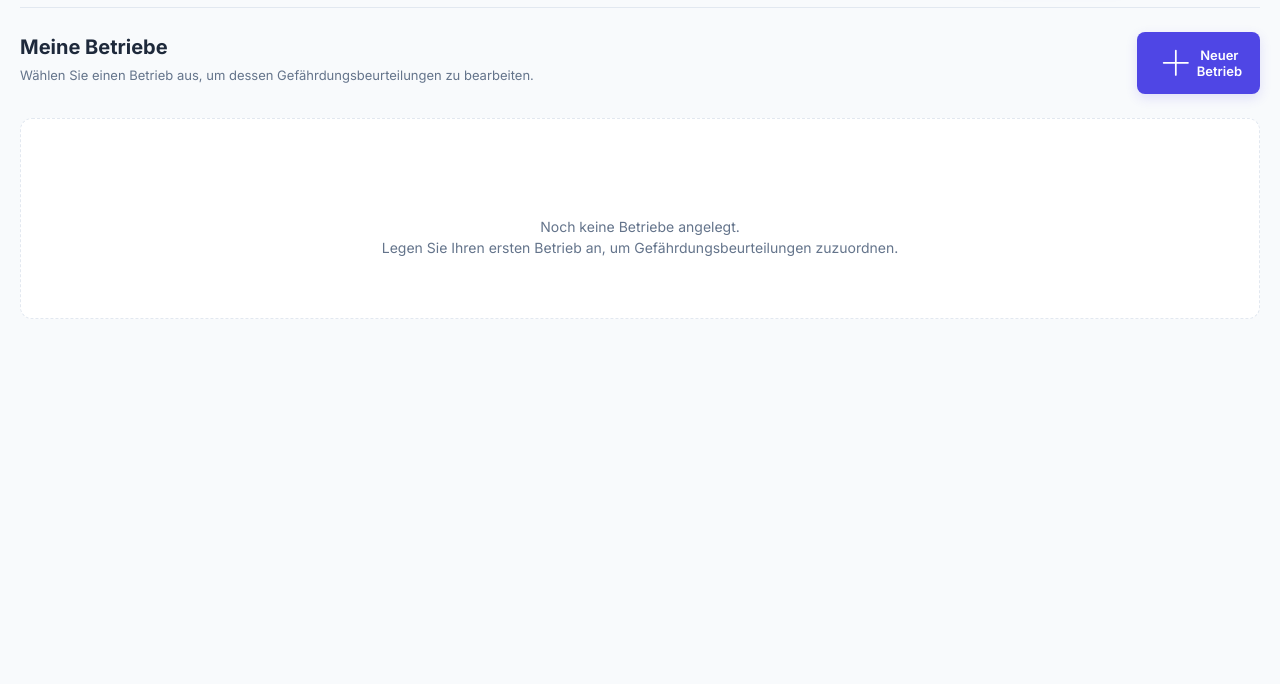
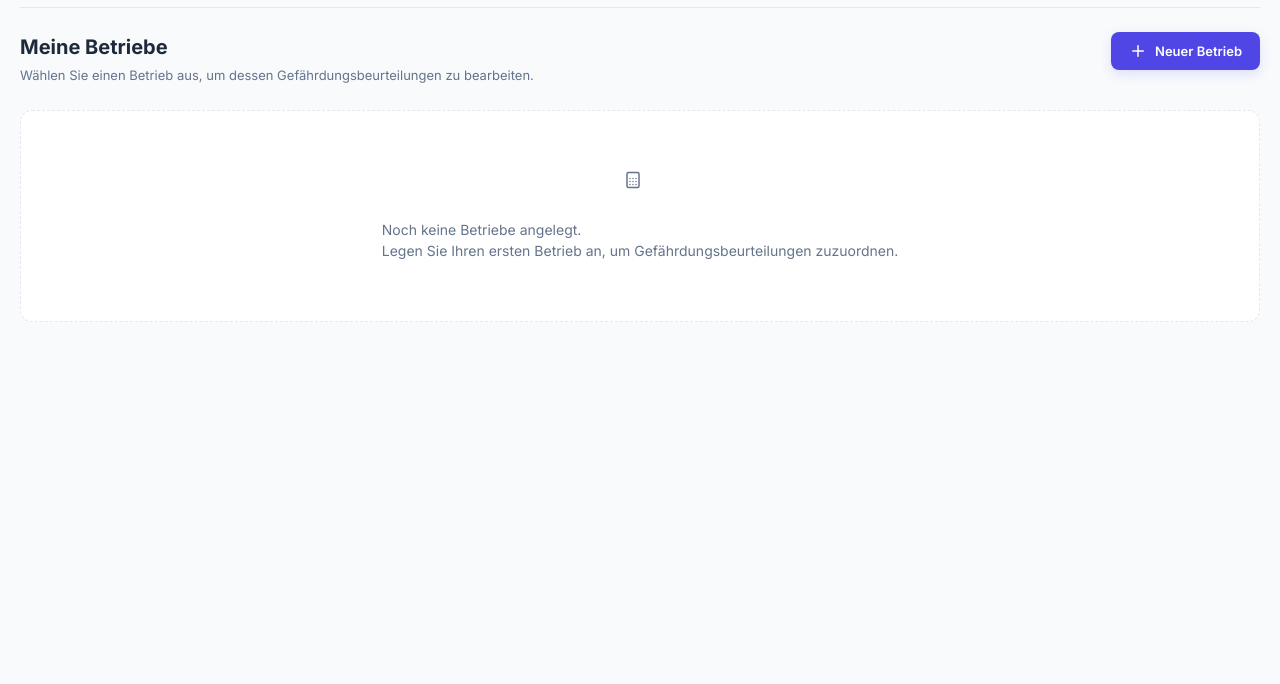
Before and after one commit to soundbier/RiskFlow, a website built with Vite: page index.html in a window 1280 px wide. Shown: the part 116-800 px from the top of the page. Built offline with nearby package versions, Linux system fonts and the light colour scheme.

Commit message:
Refactor CSS for icons and button layouts
Updated styles for icons, buttons, and empty states. Adjusted display properties and added flexbox support for better alignment.

```diff
--- a/src/css/style.css
+++ b/src/css/style.css
@@ -96,6 +96,25 @@ body {
 }
 
 /* ==========================================
+   ICONS (SVG)
+========================================== */
+.icon {
+  width: 18px;
+  height: 18px;
+  stroke-width: 2;
+  flex-shrink: 0;
+  stroke: currentColor;
+}
+
+.icon-lg {
+  width: 32px;
+  height: 32px;
+}
+
+.text-danger { color: #ef4444; }
+.text-success { color: #10b981; }
+
+/* ==========================================
    BUTTONS
 ========================================== */
 
@@ -103,6 +122,7 @@ body {
   display: inline-flex;
   align-items: center;
   justify-content: center;
+  gap: 8px; /* NEU: Sorgt für Abstand zwischen SVG und Text */
   padding: 10px 18px;
   font-size: 13px;
   font-weight: 600;
@@ -240,7 +260,10 @@ input:focus, select:focus {
 
 .betriebe-empty {
   grid-column: 1 / -1;
-  text-align: center;
+  display: flex;
+  flex-direction: column;
+  align-items: center;
+  justify-content: center;
   padding: 60px 20px;
   color: var(--text-muted);
   font-size: 14px;
@@ -282,7 +305,7 @@ input:focus, select:focus {
   display: flex;
   align-items: center;
   justify-content: center;
-  font-size: 18px;
+  color: var(--primary); /* NEU: Gibt dem SVG die blaue Farbe */
 }
 
 .betrieb-card-info {
@@ -1057,7 +1080,9 @@ tbody tr.drag-over {
   border-radius: 6px;
   font-size: 11.5px;
   font-weight: 600;
-  display: block;
+  display: inline-flex;
+  align-items: center;
+  gap: 6px;
   margin-bottom: 4px;
 }
 
```
